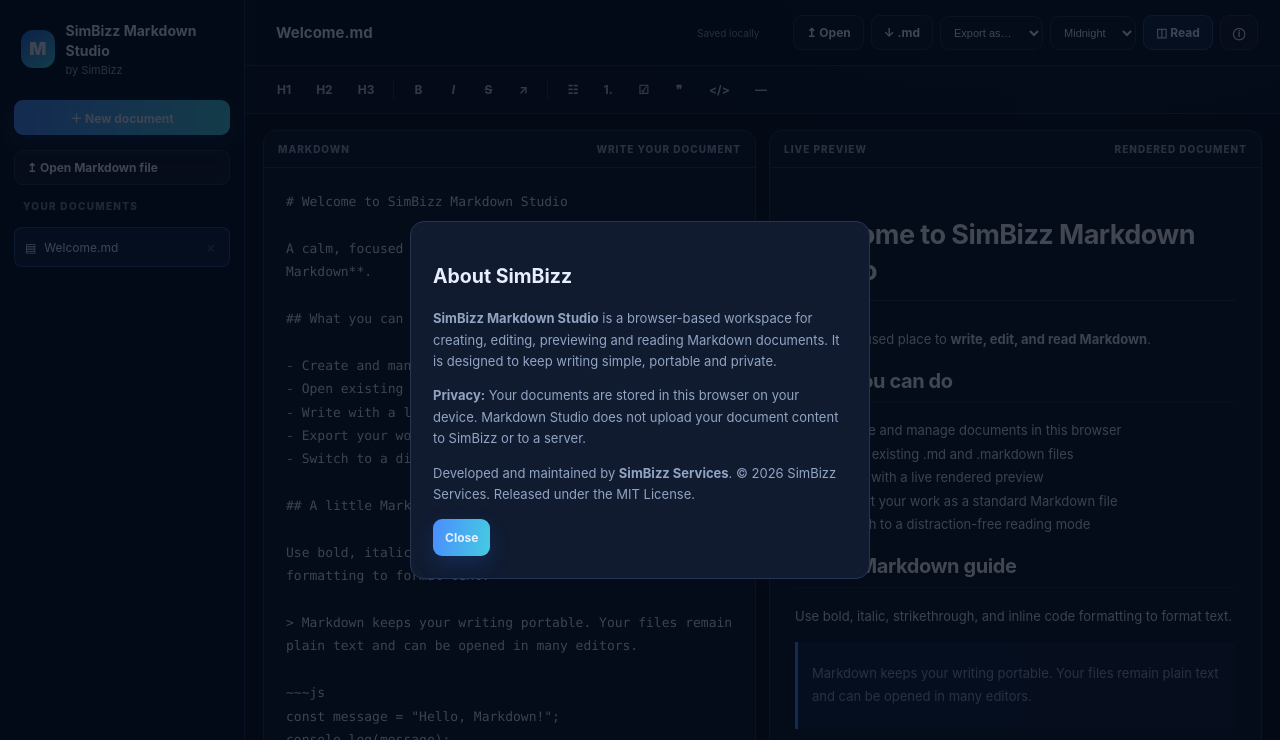
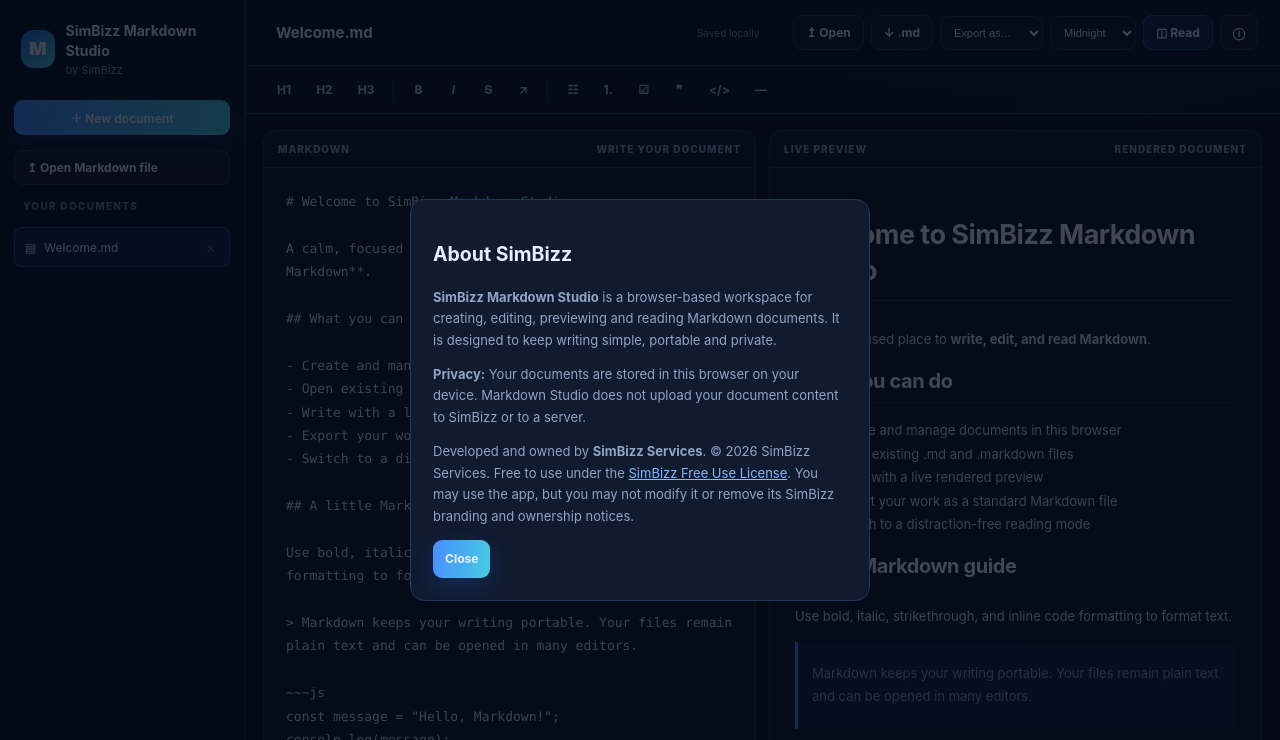
Before and after one commit to razorjetinz/markdown-studio, a plain HTML site: page index.html in a window 1280 px wide. Both pictures are taken after a click on the button "About". Shown: the top 740 px of the page. Drawn offline with Linux system fonts and the light colour scheme.

Commit message:
Update in-app About section with SimBizz license terms

```diff
--- a/index.html
+++ b/index.html
@@ -58,7 +58,7 @@ body[data-theme="lavender"]{color-scheme:light;--bg:#f5f2fb;--panel:#fff;--line:
 <div class="pane previewpane"><div class="panehead"><span>Live preview</span><span>Rendered document</span></div><article class="preview" id="preview"></article></div></section>
 <footer class="status"><div><span id="words">0 words</span><span id="chars">0 characters</span></div><div><span>Markdown</span><span id="time">1 min read</span></div></footer></main></div>
 <input id="file" type="file" accept=".md,.markdown,.mdown,.mkd,.txt,text/plain,text/markdown" hidden><div class="toast" id="toast" role="status" aria-live="polite"></div>
-<div class="modalbg" id="modal" role="dialog" aria-modal="true" aria-labelledby="aboutTitle"><div class="modal"><h2 id="aboutTitle">About SimBizz</h2><p><b>SimBizz Markdown Studio</b> is a browser-based workspace for creating, editing, previewing and reading Markdown documents. It is designed to keep writing simple, portable and private.</p><p><b>Privacy:</b> Your documents are stored in this browser on your device. Markdown Studio does not upload your document content to SimBizz or to a server.</p><p>Developed and maintained by <b>SimBizz Services</b>. © 2026 SimBizz Services. Released under the MIT License.</p><button class="primary" id="close">Close</button></div></div>
+<div class="modalbg" id="modal" role="dialog" aria-modal="true" aria-labelledby="aboutTitle"><div class="modal"><h2 id="aboutTitle">About SimBizz</h2><p><b>SimBizz Markdown Studio</b> is a browser-based workspace for creating, editing, previewing and reading Markdown documents. It is designed to keep writing simple, portable and private.</p><p><b>Privacy:</b> Your documents are stored in this browser on your device. Markdown Studio does not upload your document content to SimBizz or to a server.</p><p>Developed and owned by <b>SimBizz Services</b>. © 2026 SimBizz Services. Free to use under the <a href="./LICENSE" target="_blank" rel="noopener">SimBizz Free Use License</a>. You may use the app, but you may not modify it or remove its SimBizz branding and ownership notices.</p><button class="primary" id="close">Close</button></div></div>
 <script>
 (function(){
 'use strict';
```
